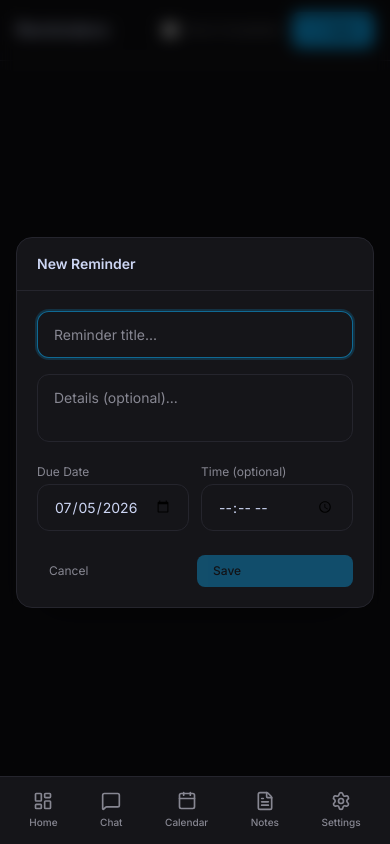
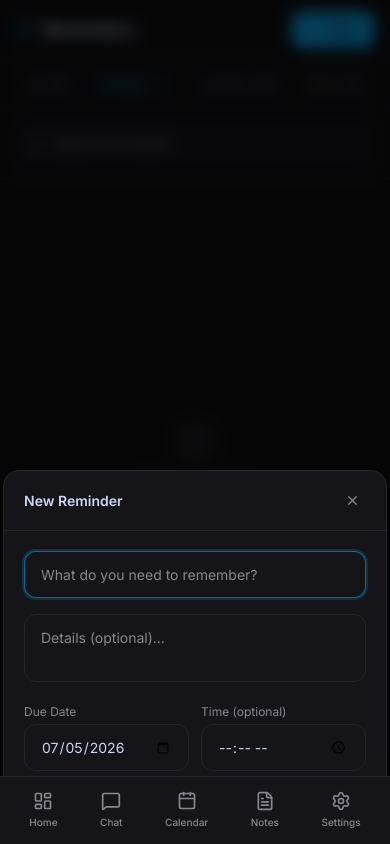
Before and after one commit to Mackyar/personal-assistant, a Next.js app: page /reminders in a window 390 px wide. Both pictures are taken after a click on the button "New". Built offline with nearby package versions, Linux system fonts and the light colour scheme.

Commit message:
fix: widen CSP connect-src for Gemini/Supabase; redesign reminders page mobile-first

```diff
--- a/app/reminders/page.tsx
+++ b/app/reminders/page.tsx
@@ -1,117 +1,241 @@
 'use client';
 
-import { useState, useEffect } from 'react';
-import { Plus, Trash2, Calendar as CalendarIcon, CheckSquare, Square, Clock } from 'lucide-react';
-import { db } from '@/lib/db/schema';
+import { useState, useEffect, useMemo } from 'react';
+import {
+  Plus, Search, Trash2, Calendar as CalendarIcon,
+  CheckSquare, Square, Clock, AlertCircle, ListTodo, X
+} from 'lucide-react';
 import type { Reminder } from '@/lib/db/schema';
 import { createReminder, updateReminder, deleteReminder, getReminders } from '@/lib/db/events';
-import { cn, formatRelativeDate } from '@/lib/utils';
+import { cn } from '@/lib/utils';
 import toast from 'react-hot-toast';
+
+type FilterTab = 'all' | 'pending' | 'overdue' | 'completed';
+
+const TABS: { id: FilterTab; label: string }[] = [
+  { id: 'all', label: 'All' },
+  { id: 'pending', label: 'Pending' },
+  { id: 'overdue', label: 'Overdue' },
+  { id: 'completed', label: 'Done' },
+];
 
 export default function RemindersPage() {
   const [reminders, setReminders] = useState<Reminder[]>([]);
-  const [showCompleted, setShowCompleted] = useState(false);
+  const [activeTab, setActiveTab] = useState<FilterTab>('pending');
+  const [search, setSearch] = useState('');
   const [modalOpen, setModalOpen] = useState(false);
 
-  useEffect(() => {
-    loadReminders();
-  }, [showCompleted]);
+  useEffect(() => { loadReminders(); }, []);
 
   async function loadReminders() {
     const all = await getReminders(true);
-    if (showCompleted) {
-      setReminders(all);
-    } else {
-      setReminders(all.filter((r) => !r.isCompleted));
-    }
+    setReminders(all.sort((a, b) => {
+      // Sort: overdue first, then by dueDate asc, completed last
+      if (a.isCompleted && !b.isCompleted) return 1;
+      if (!a.isCompleted && b.isCompleted) return -1;
+      return a.dueDate.localeCompare(b.dueDate);
+    }));
   }
 
   async function toggleStatus(reminder: Reminder) {
     await updateReminder(reminder.id, { isCompleted: !reminder.isCompleted });
-    loadReminders();
+    await loadReminders();
+    toast.success(reminder.isCompleted ? 'Marked as pending' : 'Marked as done!');
   }
 
   async function handleDelete(id: string) {
+    if (!confirm('Delete this reminder?')) return;
     await deleteReminder(id);
-    loadReminders();
+    await loadReminders();
     toast.success('Reminder deleted');
   }
+
+  const today = new Date().toISOString().slice(0, 10);
+
+  const filtered = useMemo(() => {
+    let list = reminders;
+    if (activeTab === 'pending') list = list.filter((r) => !r.isCompleted && r.dueDate >= today);
+    else if (activeTab === 'overdue') list = list.filter((r) => !r.isCompleted && r.dueDate < today);
+    else if (activeTab === 'completed') list = list.filter((r) => r.isCompleted);
+
+    if (search.trim()) {
+      const q = search.toLowerCase();
+      list = list.filter(
+        (r) => r.title.toLowerCase().includes(q) || (r.description || '').toLowerCase().includes(q)
+      );
+    }
+    return list;
+  }, [reminders, activeTab, search, today]);
+
+  const overdueCnt = reminders.filter((r) => !r.isCompleted && r.dueDate < today).length;
+  const pendingCnt = reminders.filter((r) => !r.isCompleted && r.dueDate >= today).length;
 
   return (
     <div className="flex flex-col h-full bg-background">
       {/* Header */}
       <div className="flex items-center justify-between px-4 py-3 border-b border-border bg-card/50">
-        <h1 className="text-lg font-semibold">Reminders</h1>
-        <div className="flex items-center gap-3">
-          <label className="flex items-center gap-1.5 text-xs text-muted-foreground cursor-pointer">
-            <input
-              type="checkbox"
-              checked={showCompleted}
-              onChange={(e) => setShowCompleted(e.target.checked)}
-              className="w-3.5 h-3.5 accent-primary"
-            />
-            Show Completed
-          </label>
-          <button onClick={() => setModalOpen(true)} className="btn-primary flex items-center gap-1.5 text-sm">
-            <Plus size={14} />
-            New
-          </button>
+        <div className="flex items-center gap-2">
+          <ListTodo size={18} className="text-primary" />
+          <h1 className="text-lg font-semibold">Reminders</h1>
+          {overdueCnt > 0 && (
+            <span className="flex items-center gap-1 text-[10px] bg-destructive/20 text-destructive px-2 py-0.5 rounded-full font-medium">
+              <AlertCircle size={10} />
+              {overdueCnt} overdue
+            </span>
+          )}
+        </div>
+        <button
+          id="new-reminder-btn"
+          onClick={() => setModalOpen(true)}
+          className="btn-primary flex items-center gap-1.5 text-sm"
+        >
+          <Plus size={14} />
+          New
+        </button>
+      </div>
+
+      {/* Tabs */}
+      <div className="flex overflow-x-auto gap-1.5 px-4 py-2 border-b border-border bg-card/20 scrollbar-none whitespace-nowrap">
+        {TABS.map((tab) => {
+          const isActive = activeTab === tab.id;
+          const count =
+            tab.id === 'all' ? reminders.length
+            : tab.id === 'pending' ? pendingCnt
+            : tab.id === 'overdue' ? overdueCnt
+            : reminders.filter((r) => r.isCompleted).length;
+          return (
+            <button
+              key={tab.id}
+              onClick={() => setActiveTab(tab.id)}
+              className={cn(
+                'flex items-center gap-1.5 px-3 py-1.5 rounded-full text-xs transition-all border border-border',
+                isActive
+                  ? tab.id === 'overdue'
+                    ? 'bg-destructive/15 border-destructive/30 text-destructive font-medium'
+                    : 'bg-primary/10 border-primary/30 text-primary font-medium'
+                  : 'bg-secondary/40 text-muted-foreground hover:text-foreground'
+              )}
+            >
+              {tab.label}
+              <span className={cn(
+                'text-[10px] px-1.5 py-0.5 rounded-full font-semibold',
+                isActive
+                  ? tab.id === 'overdue' ? 'bg-destructive/20 text-destructive' : 'bg-primary/20 text-primary'
+                  : 'bg-muted text-muted-foreground'
+              )}>
+                {count}
+              </span>
+            </button>
+          );
+        })}
+      </div>
+
+      {/* Search */}
+      <div className="px-4 py-3 border-b border-border">
+        <div className="relative">
+          <Search size={14} className="absolute left-3 top-1/2 -translate-y-1/2 text-muted-foreground" />
+          <input
+            value={search}
+            onChange={(e) => setSearch(e.target.value)}
+            placeholder="Search reminders..."
+            className="w-full !pl-9 input-base text-xs"
+          />
         </div>
       </div>
 
       {/* List */}
-      <div className="flex-1 overflow-y-auto px-4 py-4 space-y-3">
-        {reminders.length === 0 ? (
-          <div className="flex flex-col items-center justify-center h-full text-center opacity-50">
-            <CheckSquare size={32} className="mb-3 text-muted-foreground" />
-            <p className="text-sm">No reminders found.</p>
+      <div className="flex-1 overflow-y-auto px-4 py-4 space-y-2.5">
+        {filtered.length === 0 ? (
+          <div className="flex flex-col items-center justify-center h-full text-center opacity-50 py-16">
+            <CheckSquare size={36} className="mb-3 text-muted-foreground" />
+            <p className="text-sm font-medium">
+              {search ? 'No results found' : activeTab === 'overdue' ? 'No overdue reminders 🎉' : 'Nothing here yet'}
+            </p>
+            {!search && activeTab !== 'overdue' && (
+              <button onClick={() => setModalOpen(true)} className="mt-3 btn-primary text-xs">
+                Add a reminder
+              </button>
+            )}
           </div>
         ) : (
-          reminders.map((reminder) => (
-            <div key={reminder.id} className={cn(
-              "flex items-start justify-between gap-3 p-4 rounded-xl border transition-all",
-              reminder.isCompleted ? "bg-card/50 border-border/50 opacity-60" : "bg-card border-border hover:border-primary/30"
-            )}>
-              <div className="flex items-start gap-3 flex-1 min-w-0">
-                <button onClick={() => toggleStatus(reminder)} className="mt-0.5 flex-shrink-0 text-muted-foreground hover:text-primary transition-colors">
-                  {reminder.isCompleted ? <CheckSquare size={16} className="text-primary" /> : <Square size={16} />}
+          filtered.map((reminder) => {
+            const isOverdue = !reminder.isCompleted && reminder.dueDate < today;
+            const isToday = reminder.dueDate === today;
+            return (
+              <div
+                key={reminder.id}
+                className={cn(
+                  'group flex items-start gap-3 p-4 rounded-xl border transition-all',
+                  reminder.isCompleted
+                    ? 'bg-card/40 border-border/40 opacity-60'
+                    : isOverdue
+                    ? 'bg-destructive/5 border-destructive/20 hover:border-destructive/40'
+                    : 'bg-card border-border hover:border-primary/30 hover:shadow-md hover:shadow-primary/5'
+                )}
+              >
+                {/* Checkbox */}
+                <button
+                  onClick={() => toggleStatus(reminder)}
+                  className={cn(
+                    'mt-0.5 flex-shrink-0 transition-colors',
+                    reminder.isCompleted ? 'text-primary' : isOverdue ? 'text-destructive hover:text-destructive/80' : 'text-muted-foreground hover:text-primary'
+                  )}
+                >
+                  {reminder.isCompleted
+                    ? <CheckSquare size={17} />
+                    : <Square size={17} />}
                 </button>
+
+                {/* Content */}
                 <div className="flex-1 min-w-0">
-                  <h3 className={cn("text-sm font-medium", reminder.isCompleted && "line-through")}>{reminder.title}</h3>
+                  <h3 className={cn('text-sm font-medium', reminder.isCompleted && 'line-through text-muted-foreground')}>
+                    {reminder.title}
+                  </h3>
                   {reminder.description && (
-                    <p className="text-xs text-muted-foreground mt-1 line-clamp-2">{reminder.description}</p>
+                    <p className="text-xs text-muted-foreground mt-1 leading-relaxed">{reminder.description}</p>
                   )}
-                  <div className="flex items-center gap-3 mt-2">
-                    <span className={cn("flex items-center gap-1 text-[10px]", reminder.dueDate < new Date().toISOString().slice(0, 10) && !reminder.isCompleted ? "text-destructive" : "text-muted-foreground")}>
-                      <CalendarIcon size={10} />
-                      {reminder.dueDate}
+                  <div className="flex items-center gap-3 mt-2 flex-wrap">
+                    <span className={cn(
+                      'flex items-center gap-1 text-[10px] px-2 py-0.5 rounded-full font-medium',
+                      isOverdue ? 'bg-destructive/15 text-destructive' : isToday ? 'bg-amber-500/15 text-amber-500' : 'bg-secondary text-muted-foreground'
+                    )}>
+                      <CalendarIcon size={9} />
+                      {isOverdue ? `Overdue · ` : isToday ? 'Today · ' : ''}{reminder.dueDate}
                     </span>
                     {reminder.dueTime && (
                       <span className="flex items-center gap-1 text-[10px] text-muted-foreground">
-                        <Clock size={10} />
+                        <Clock size={9} />
                         {reminder.dueTime}
                       </span>
                     )}
+                    {reminder.tags?.map((tag) => (
+                      <span key={tag} className="tag-pill">{tag}</span>
+                    ))}
                   </div>
                 </div>
+
+                {/* Delete */}
+                <button
+                  onClick={() => handleDelete(reminder.id)}
+                  className="opacity-100 md:opacity-0 md:group-hover:opacity-100 p-1.5 text-muted-foreground hover:text-destructive hover:bg-destructive/10 rounded-lg transition-all flex-shrink-0"
+                >
+                  <Trash2 size={13} />
+                </button>
               </div>
-              <button onClick={() => handleDelete(reminder.id)} className="p-1.5 text-muted-foreground hover:text-destructive hover:bg-destructive/10 rounded-lg transition-all">
-                <Trash2 size={13} />
-              </button>
-            </div>
-          ))
+            );
+          })
         )}
       </div>
 
-      {/* Modal */}
+      {/* Create Modal */}
       {modalOpen && (
         <ReminderModal
           onClose={() => setModalOpen(false)}
           onSave={async (data) => {
             await createReminder(data);
             setModalOpen(false);
-            loadReminders();
-            toast.success('Reminder added');
+            await loadReminders();
+            toast.success('Reminder added!');
           }}
         />
       )}
@@ -119,23 +243,38 @@ export default function RemindersPage() {
   );
 }
 
-function ReminderModal({ onClose, onSave }: { onClose: () => void, onSave: (data: Partial<Reminder>) => void }) {
+function ReminderModal({
+  onClose,
+  onSave,
+}: {
+  onClose: () => void;
+  onSave: (data: Partial<Reminder>) => void;
+}) {
   const [title, setTitle] = useState('');
   const [description, setDescription] = useState('');
   const [dueDate, setDueDate] = useState(new Date().toISOString().slice(0, 10));
   const [dueTime, setDueTime] = useState('');
 
   return (
-    <div className="fixed inset-0 z-50 flex items-center justify-center p-4 bg-black/60 backdrop-blur-sm">
-      <div className="bg-card border border-border rounded-2xl w-full max-w-sm shadow-2xl fade-in">
-        <div className="px-5 py-4 border-b border-border">
+    <div className="fixed inset-0 z-50 flex items-end sm:items-center justify-center p-0 sm:p-4 bg-black/60 backdrop-blur-sm">
+      <div className="bg-card border border-border rounded-t-2xl sm:rounded-2xl w-full max-w-sm shadow-2xl fade-in">
+        <div className="flex items-center justify-between px-5 py-4 border-b border-border">
           <h2 className="font-semibold text-sm">New Reminder</h2>
+          <button onClick={onClose} className="p-1.5 rounded-lg hover:bg-secondary transition-all text-muted-foreground hover:text-foreground">
+            <X size={15} />
+          </button>
         </div>
-        <form onSubmit={(e) => { e.preventDefault(); onSave({ title, description, dueDate, dueTime }); }} className="p-5 space-y-4">
+        <form
+          onSubmit={(e) => {
+            e.preventDefault();
+            onSave({ title, description, dueDate, dueTime: dueTime || undefined });
+          }}
+          className="p-5 space-y-4"
+        >
           <input
             value={title}
             onChange={(e) => setTitle(e.target.value)}
-            placeholder="Reminder title..."
+            placeholder="What do you need to remember?"
             required
             className="input-base w-full"
             autoFocus
@@ -150,16 +289,31 @@ function ReminderModal({ onClose, onSave }: { onClose: () => void, onSave: (data
           <div className="grid grid-cols-2 gap-3">
             <div>
               <label className="text-xs text-muted-foreground mb-1 block">Due Date</label>
-              <input type="date" value={dueDate} onChange={(e) => setDueDate(e.target.value)} required className="input-base w-full" />
+              <input
+                type="date"
+                value={dueDate}
+                onChange={(e) => setDueDate(e.target.value)}
+                required
+                className="input-base w-full"
+              />
             </div>
             <div>
               <label className="text-xs text-muted-foreground mb-1 block">Time (optional)</label>
-              <input type="time" value={dueTime} onChange={(e) => setDueTime(e.target.value)} className="input-base w-full" />
+              <input
+                type="time"
+                value={dueTime}
+                onChange={(e) => setDueTime(e.target.value)}
+                className="input-base w-full"
+              />
             </div>
           </div>
-          <div className="flex gap-3 pt-2">
-            <button type="button" onClick={onClose} className="flex-1 btn-ghost border border-border text-xs">Cancel</button>
-            <button type="submit" disabled={!title.trim()} className="flex-1 btn-primary text-xs">Save</button>
+          <div className="flex gap-3 pt-1">
+            <button type="button" onClick={onClose} className="flex-1 btn-ghost border border-border text-xs">
+              Cancel
+            </button>
+            <button type="submit" disabled={!title.trim()} className="flex-1 btn-primary text-xs">
+              Save Reminder
+            </button>
           </div>
         </form>
       </div>
--- a/next.config.ts
+++ b/next.config.ts
@@ -34,7 +34,7 @@ const securityHeaders = [
       "style-src 'self' 'unsafe-inline' https://fonts.googleapis.com",
       "font-src 'self' https://fonts.gstatic.com",
       "img-src 'self' data: blob: https:",
-      "connect-src 'self' https://*.supabase.co https://api.llm7.io https://api.openai.com https://generativelanguage.googleapis.com https://openrouter.ai https://api.anthropic.com",
+      "connect-src 'self' https://*.supabase.co wss://*.supabase.co https://*.googleapis.com https://api.llm7.io https://api.openai.com https://openrouter.ai https://api.anthropic.com",
       "worker-src 'self' blob:",
       "frame-ancestors 'none'", // Stronger clickjacking protection
     ].join('; '),
```
